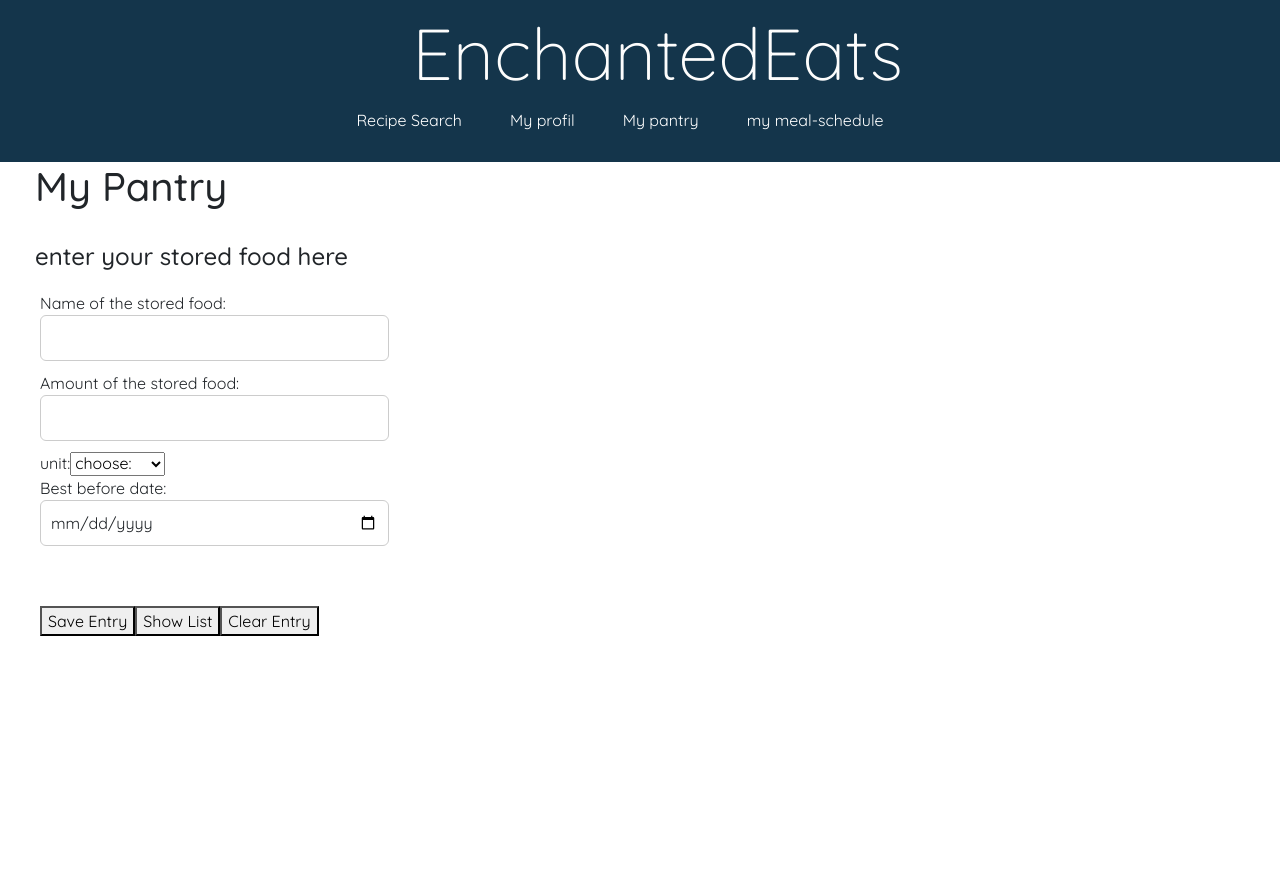
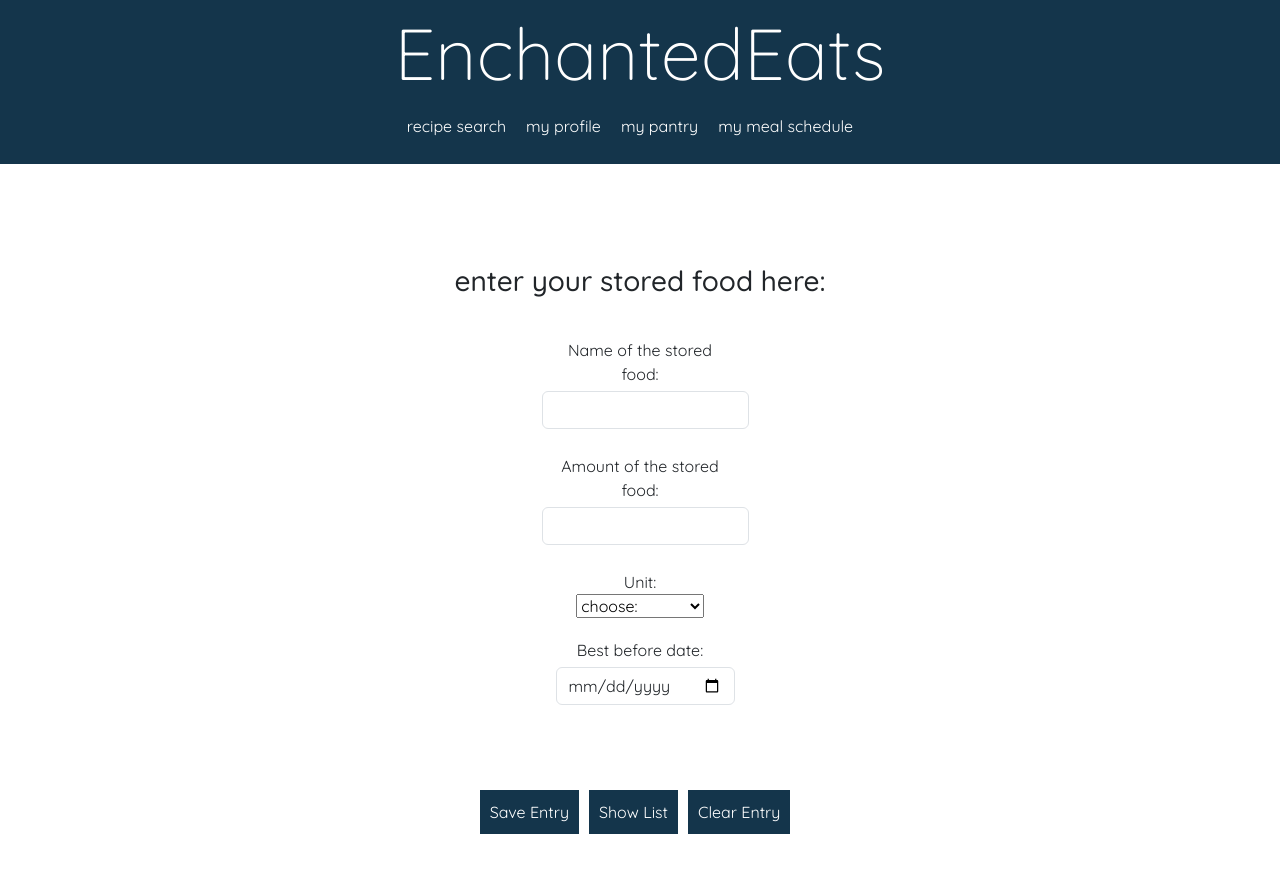
Before and after one commit to saskiamellies/rezept-softwaretchnik, a React (Create React App) app: page /mypantry in a window 1280 px wide. Shown: the top 872 px of the page. Before the commit the page ends 800 px from the top, so only its background shows below. Built offline with nearby package versions, Linux system fonts and the light colour scheme.

Commit message:
Design update für mypantry Komponenten

```diff
--- a/src/components/MyPantry.jsx
+++ b/src/components/MyPantry.jsx
@@ -78,9 +78,7 @@ export default function MyPantry() {
 
   return (
     <div className="Food">
-      <h1>My Pantry</h1>
-      <br />
-      <h4>enter your stored food here</h4>
+      <h3>enter your stored food here:</h3>
       <MyPantryInput
         onTypingName={(value) => handleInputText(value, "name")}
         onTypingAmount={(value) => handleInputText(value, "amount")}
@@ -89,7 +87,7 @@ export default function MyPantry() {
         newEntry={newEntry} // Übergeben Sie die aktuellen Werte an das Eingabefeld
       />
       <div className="buttons">
-        <button onClick={saveInput}>Save Entry</button>
+        <button onClick= {saveInput}>Save Entry</button>
         <button onClick={showFoodList}>Show List</button>
         <button onClick={clearFoodList}>Clear Entry</button>
         {showList && <MyPantryList foodList={foodList} onDelete={onDelete} />}
--- a/src/components/MyPantryInput.jsx
+++ b/src/components/MyPantryInput.jsx
@@ -1,16 +1,21 @@
 const MyPantryInput = ({ onTypingName, onTypingAmount, onTypingUnit, onTypingDate }) => {
   return (
     <div className="input-container2">
-      <div>
-        <label>Name of the stored food:</label><span/>
-        <input type="text" onChange={(e) => onTypingName(e.target.value)} className="form-control"></input>
+       <div className="col">
+        <label htmlFor="name">Name of the stored food:</label>
+          <input type="text" id="name" onChange={(e) => onTypingName(e.target.value)} className="form-control"  />
       </div>
-      <div>
-        <label>Amount of the stored food:</label><span/>
-        <input type="text" onChange={(e) => onTypingAmount(e.target.value)} className="form-control"></input>
 
+      <div className="col">
+        <label htmlFor="amount">Amount of the stored food:</label>
+        <input type="text" id="amount" onChange={(e) => onTypingAmount(e.target.value)} className="form-control"
+        />
+        </div>
+
+        <div>
         <form name="terminauswahl" method="post">
-          <label>unit:</label>
+
+          <label htmlFor="unit">Unit:</label>
           <select id="unit" onChange={(e) => onTypingUnit(e.target.value)}>
             <option value="--">choose:</option>
             <option value="kg">kilograms</option>
@@ -20,11 +25,11 @@ const MyPantryInput = ({ onTypingName, onTypingAmount, onTypingUnit, onTypingDat
             <option value="pck">packs</option>
           </select>
         </form>
+     </div>
 
-      </div>
       <div>
-        <label>Best before date:</label><span/>
-        <input type="date" onChange={(e) => onTypingDate(e.target.value)} className="form-control"></input>
+        <label htmlFor="bestBefore">Best before date:</label>
+        <input type="date" id="bestBefore" onChange={(e) => onTypingDate(e.target.value)} className="form-control" />
       </div>
     </div>
   );
--- a/src/components/Navbar.jsx
+++ b/src/components/Navbar.jsx
@@ -4,12 +4,12 @@ import React from "react";
 const NavBar = () => {
   return (
     <nav className="nav">
-      <ul><li><a href="/recipes" className="home-page">Recipe Search</a></li></ul>
+      <ul><li><a href="/recipes" className="home-page">recipe search</a></li></ul>
       <ul>
 
-        <li><a href="/profile">My profil</a></li>
-        <li><a href="/myPantry">My pantry</a></li>
-        <li><a href="/meal-schedule">my meal-schedule</a></li>
+        <li><a href="/profile">my profile</a></li>
+        <li><a href="/myPantry">my pantry</a></li>
+        <li><a href="/meal-schedule">my meal schedule</a></li>
       </ul>
     </nav>
   );
--- a/src/components/RecipeInput.jsx
+++ b/src/components/RecipeInput.jsx
@@ -3,7 +3,7 @@ const RecipeInput = ({ onTyping, placeholder, onClickingRandom }) => {
 
   return (
     <div className="input-container">
-    <h3> You can search for recipes here</h3>
+    <h3> you can search for recipes here:</h3>
     <input type="text" onChange={(e) => onTyping(e.target.value)} className="form-control" placeholder={placeholder}></input>
     <button onClick={onClickingRandom} className="btn btn-primary">Give me a random recipe!</button>
     </div>
--- a/src/style.css
+++ b/src/style.css
@@ -10,16 +10,38 @@ body {
   background-color: rgb(255, 255, 255);
 }
 
+
 /* Header*/
-
 .header-container {
   display: flex;
   flex-direction: column;
-  justify-content: space-between;
   align-items: center;
   background-color: #14354b;
   padding: 10px;
   color: #fff;
+}
+
+/* Text des Containers (EnchantedEats) */
+.headline-container {
+  text-align: center;
+}
+
+
+.nav {
+  display: flex;
+  justify-content: center;
+  margin-top: 10px; /*Abstand der Nav-Elemente nach oben*/
+
+
+}
+
+.nav li {
+  margin-right: 20px /*Abstand zwischen den Nav-Elementen */
+}
+
+.nav li:hover{
+  background-color: #550d0d;
+  border-radius: 8px;
 }
 
 .nav-container {
@@ -27,44 +49,29 @@ body {
 }
 
 .nav a {
+  display: flex;
   color: inherit;
   text-decoration: none;
   height: 100%;
+  align-items: center;
+}
+
+.nav ul{
   display: flex;
-  align-items: stretch;
-  padding: .25rem;
-
-}
-.nav ul{
   list-style: none;
   padding: 0;
-  display: flex;
-}
-.nav li {
-  margin-right: 40px
-}
-.nav li:hover{
-  background-color: #550d0d;
-  border-radius: 8px;
-}
-
-.headline-container {
-  color: #fdfdfd;
-  text-align: center;
 }
 
 
 
 
-
-
-/* Eingabe*/
+/* Eingabe (recipe search) */
 .input-container {
   justify-content: center;
   align-items: center;
-  margin-top: 20px;
-  margin-bottom: 60px;
-  width: 93%;
+  margin-top: 100px;
+  margin-bottom: 80px;
+  width: 100%;
 }
 
 .form-button-control {
@@ -147,27 +154,49 @@ body {
   }
 }
 
+
+
+
 /* ab hier von Jan zugefügt - kann gerne angepasst werden */
-.Food input {
-  width: 30%;
+
+
+
+.input-container2 {
+  display: flex;
+  flex-direction: column;
+  justify-content: center;
+  align-items: center;
+  margin-top: 20px;
+  margin-bottom: 80px;
+
+}
+
+.input-group {
+  display: flex;
+  flex-direction: column;
+  align-items: center;
+  margin-bottom: 20px;
+  width: 80%;
+}
+
+label {
+  margin-top: 20px;
+  width: 80%;
+}
+
+
+input {
+  width: 100%;
   padding: 10px;
-  margin-bottom: 10px;
+  margin: 5px;
   border: 1px solid #ccc;
 }
 
-
-.input-container2 {
-  display:block;
-  margin-top: 20px;
-  margin-bottom: 60px;
-  margin-left: 40px;
-  width: 93%;
+/* Dropdown-Auswahlmenü */
+select {
+  width: 100%;
 }
 
-h1, h4{
-text-align: left;
-margin-left:35px;
-}
 .card-container table {
   border-collapse: collapse;
   width: 100%;
@@ -179,14 +208,7 @@ margin-left:35px;
   text-align: left;
 }
 
-.Food{
-margin-bottom: 50px;
- margin-right: 30px;
-}
 
-.buttons{
- margin-left: 40px;
-}
 .deleteB{
  margin-left: 84%;
 padding-left: 3%;
@@ -195,3 +217,41 @@ width: 16%;
 }
 
 /* bis hier von Jan hinzugefügt*/
+
+
+.Food {
+  justify-content: center;
+  align-items: center;
+  margin-top: 100px;
+  margin-bottom: 80px;
+  text-align: center;
+
+}
+
+
+
+.buttons {
+  display: flex;
+  justify-content: center;
+  margin-top: 20px;
+}
+
+.buttons button {
+  background-color: #14354b;
+  color: #fff;
+  padding: 10px;
+  border: none;
+  cursor: pointer;
+  margin-right: 10px;
+}
+
+.buttons button:hover {
+  background-color: #550d0d;
+}
+
+/* Liste der Lebensmittel */
+.MyPantryList {
+  display: flex;
+  flex-direction: column;
+  align-items: center;
+}
```
